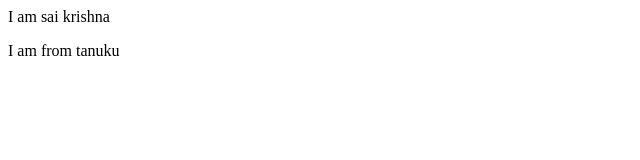
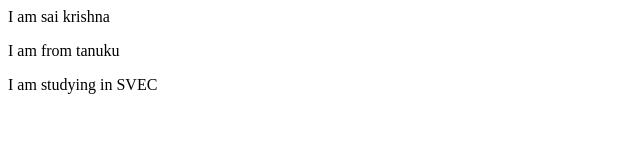
Before and after one commit to sathivellisaikrishna/localdemo, a plain HTML site: page index.html in a window 1280 px wide. Shown: the whole page, without its empty margins (0-640 px from the left). Drawn offline with Linux system fonts and the light colour scheme.

Commit message:
added new feature

```diff
--- a/index.html
+++ b/index.html
@@ -1,2 +1,3 @@
 <p>I am sai krishna</p>
 <p>I am from tanuku</p>
+<p>I am studying in SVEC</p>
```
